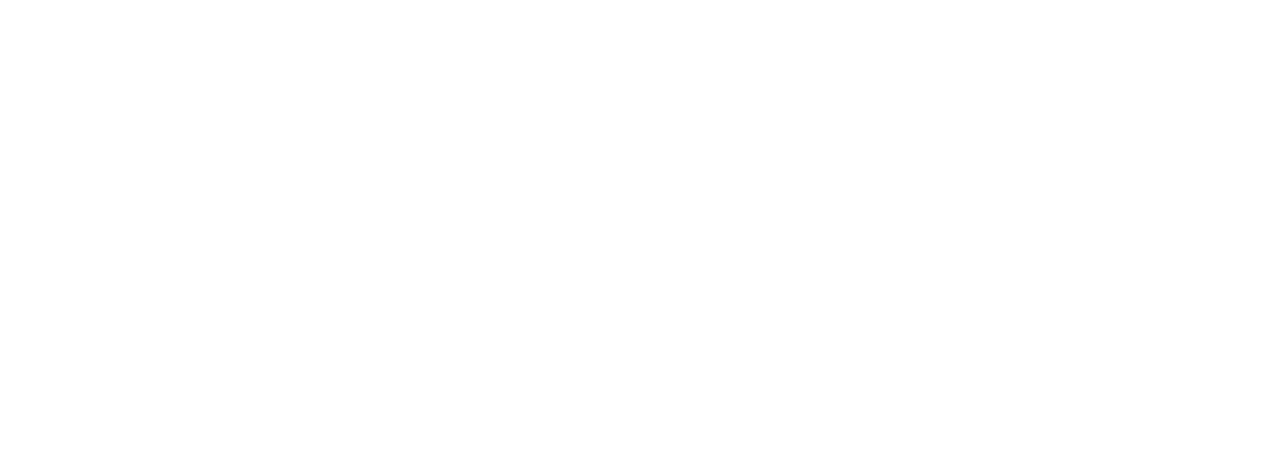
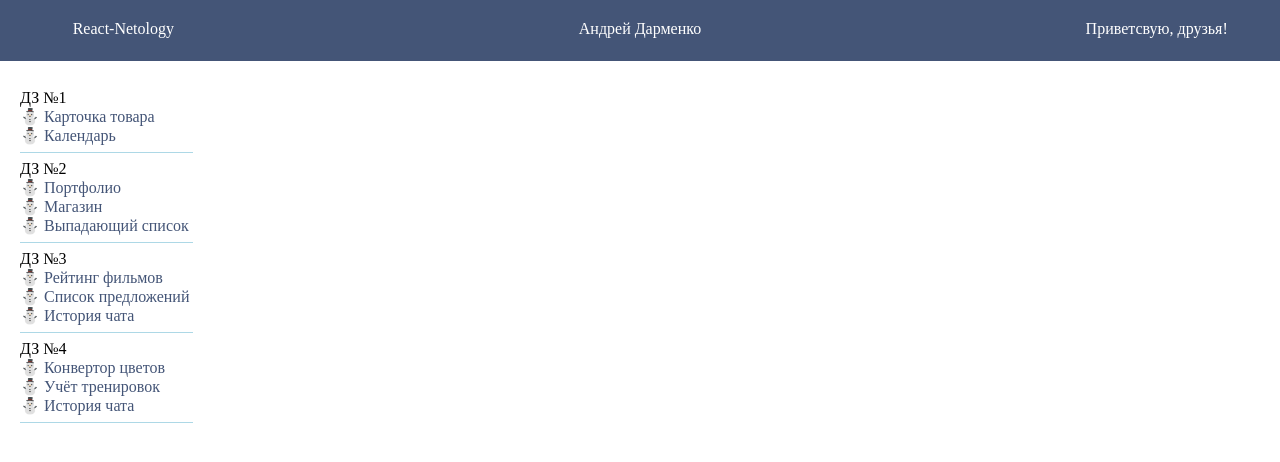
Before and after one commit to IamFenniks/react-netology, a React (Create React App) app: page / in a window 1280 px wide. Before the commit this address had no page. Shown: the top 462 px of the page. Built offline with nearby package versions, Linux system fonts and the light colour scheme; a web font is replaced by a local one.

Commit message:
HW 4/2 is almost done...

```diff
--- a/src/App.css
+++ b/src/App.css
@@ -1344,8 +1344,9 @@
   padding: 25px 0 0;
 }
 .tb-row{margin: 0; margin-bottom: 25px;}
-.tb-column a{margin: 0 10px;}
-.tb-column a:hover{ font-weight: 600; color: lightblue;}
+.tb-column button{margin: 0 10px;background-color: transparent; color: #333; height: auto;}
+.tb-column button:hover{ font-weight: 600; color: lightblue;}
+.dr-down{padding: 7px 0; border-bottom: 1px solid lightblue;}
 /* HomeWork 4/2 ---- END */
 
 
--- a/src/components/hw4/steps/Steps.jsx
+++ b/src/components/hw4/steps/Steps.jsx
@@ -5,17 +5,26 @@
 const Steps = () => {
     const [steps, setSteps] = useState([]);
 
-    const handleAddData = data => { setSteps(prevSteps => [prevSteps, data]) }
+    const handleAddData = data => { setSteps(prevSteps => [...prevSteps, data]) }
 
-    // const filteredData = steps.filter(s => function() {
-    //     return steps;
-    // });
+    function sortFunction(a,b){
+        var dateA = new Date(a.date).getTime();
+        var dateB = new Date(b.date).getTime();
+        return dateA > dateB ? 1 : -1;
+    };
+
+    const newSteps = steps.sort(sortFunction).reverse();
+    // console.log(newSteps)
+
+    const handleRemove = id => {
+        setSteps(prevSteps => prevSteps.filter(o => o.id !== id));
+    }
 
     return (
         <div className="m-content">
             <div className="steps-wraper">
                 <StepsForm addData={ handleAddData } />
-                <StepsTable items={ steps } />
+                <StepsTable items={ newSteps } onRemove={handleRemove} />
             </div>
         </div>
     );
--- a/src/components/hw4/steps/steps_inner/StepsTable.jsx
+++ b/src/components/hw4/steps/steps_inner/StepsTable.jsx
@@ -1,6 +1,10 @@
 import React from "react";
 
-const StepsTable = ({ items }) => {
+const StepsTable = ({ items, onRemove }) => {
+    const handleDelete = id => {
+        onRemove(id);
+    }
+    const handleEdit = id => {}
     const tableHeader = [ 'Дата (ДД.ММ.ГГ)', 'Пройдено км', 'Действия' ];
 
     return (
@@ -15,8 +19,8 @@
                             <div className="tb-column">{i.date}</div>
                             <div className="tb-column">{i.steps}</div>
                             <div className="tb-column">
-                                <a href="">&#x270E;</a>
-                                <a href="">&#10008;</a>
+                                <button onClick={ handleEdit }>&#x270E;</button>
+                                <button onClick={ () => handleDelete(i.id) }>&#10008;</button>
                             </div>
                         </div>
                         )
@@ -26,4 +30,5 @@
     );
 }
 
+
 export default StepsTable;
--- a/src/components/sidebar/DropDown.jsx
+++ b/src/components/sidebar/DropDown.jsx
@@ -1,14 +1,19 @@
 import { nanoid } from "nanoid";
-import React from "react";
+import React, {useState} from "react";
 import LinkItem from "./LinkItem";
 
-const DropDown = ({menu}) => {
-    debugger;
+const DropDown = ({id, drop}) => {
+    const [active, setActive] = useState(false);
+
     return (
-        <div className="dr-down active">
-                    ДЗ №{menu.id +1}
-            <div className="dr-inner">
-                { menu.map(m => <LinkItem key={nanoid()} menu={m.drop} />) }
+        <div className={active ? 'dr-down active' : 'dr-down'} onClick={()=>{setActive(!active)}}>
+                    ДЗ №{id +1}
+            <div className="dr-inner ">
+                { drop.map(d => <LinkItem key={nanoid()} link={d.link} name={d.name} />) }
+                {/* drop : [
+                    { link: 'shopitem',
+                      name: 'Карточка товара' }
+                ]*/}
             </div>
         </div>
     )
--- a/src/components/sidebar/LinkItem.jsx
+++ b/src/components/sidebar/LinkItem.jsx
@@ -1,11 +1,9 @@
 import React from "react";
 import { Link } from "react-router-dom";
 
-const LinkItem = ({ menu }) => {
-    const {link, linkName} = menu;
-    debugger;
+const LinkItem = ({ link, name }) => {
     return (
-        <div>&#x26C4; <Link to={link}>{ linkName }</Link></div>
+        <div>&#x26C4; <Link to={link}>{ name }</Link></div>
     );
 }
 
--- a/src/components/sidebar/SideNav.jsx
+++ b/src/components/sidebar/SideNav.jsx
@@ -1,9 +1,8 @@
-import React, {useState} from "react";
+import React from "react";
 import './../../App.css';
 import DropDown from "./DropDown";
 
 const SideNav = () => {
-    const [active, setActive] = useState(false);
 
     const menu = [
         {
@@ -61,44 +60,12 @@
             ]
         }
     ];
-    debugger;
+
+    // debugger;
     return (
         <div className="side_nav">
             <nav>
-                { menu.map(m => <DropDown key={m.id} menu={m.drop} />) }
-                {/* <div className="dr-down active">
-                    ДЗ №1
-                    <div className="dr-inner">
-                        <div>&#x26C4; <Link to='shopitem'>Карточка товара</Link></div>
-                        <div>&#x26C4; <Link to='calendar'>Календарь</Link></div>
-                    </div>
-                </div>
-                <div className="dr-down">
-                    ДЗ №2
-                    <div className="dr-inner">
-                        <div>&#x26C4; <Link to='portfolio'>Портфолио</Link></div>
-                        <div>&#x26C4; <Link to='store'>Магазин</Link></div>
-                        <div>&#x26C4; <Link to='dropdown'>Выпадающий список</Link></div>
-                    </div>
-                </div>
-                <div className="dr-down">
-                    ДЗ №3
-                    <div className="dr-inner">
-                        <div>&#x26C4; <Link to='stars'>Рейтинг фильмов</Link></div>
-                        <div>&#x26C4; <Link to='listing'>Список предложений</Link></div>
-                        <div>&#x26C4; <Link to='chat'>История чата</Link></div>
-                    </div>
-                </div>
-                <div className="dr-down">
-                    ДЗ №4
-                    <div className="dr-inner">
-                        <div>&#x26C4; <Link to='hex2grb'>Конвертор цветов</Link></div>
-                        <div>&#x26C4; <Link to='steps'>Учёт тренировок</Link></div>
-                    </div>
-                </div>
-                <div className="dr-down">
-                    <div className="dr-inner"></div>
-                </div> */}
+                { menu.map(m => <DropDown key={m.id} id={m.id} drop={m.drop} />) }
             </nav>
         </div>
     );
```
Also changed, not shown: 1 other file (tests, documents, lock files or other folders).
